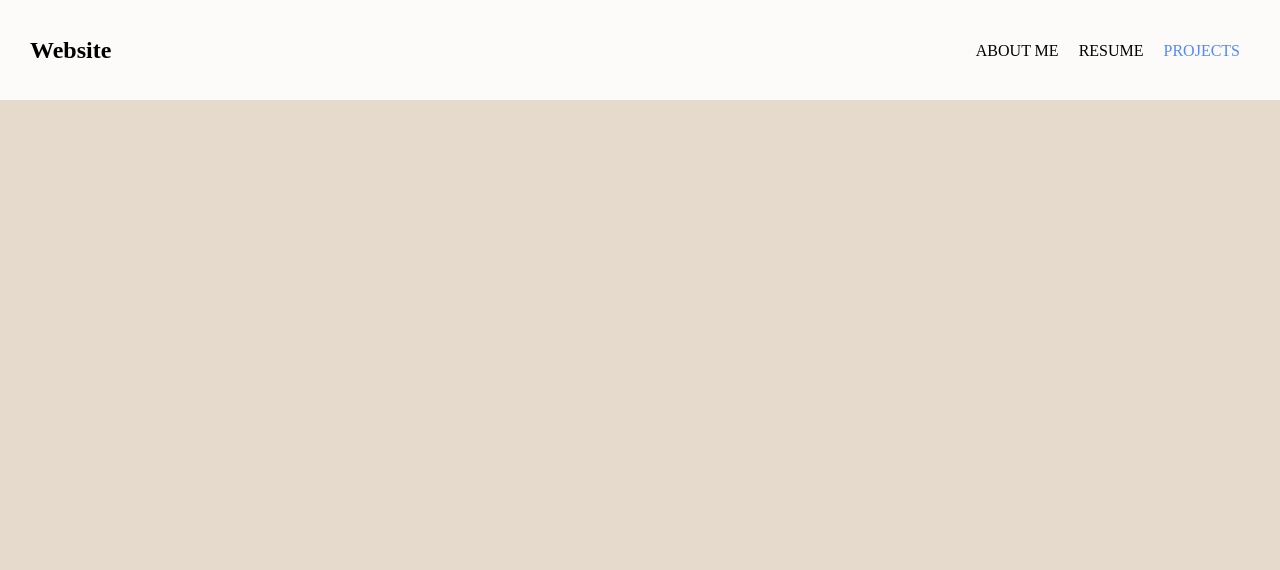
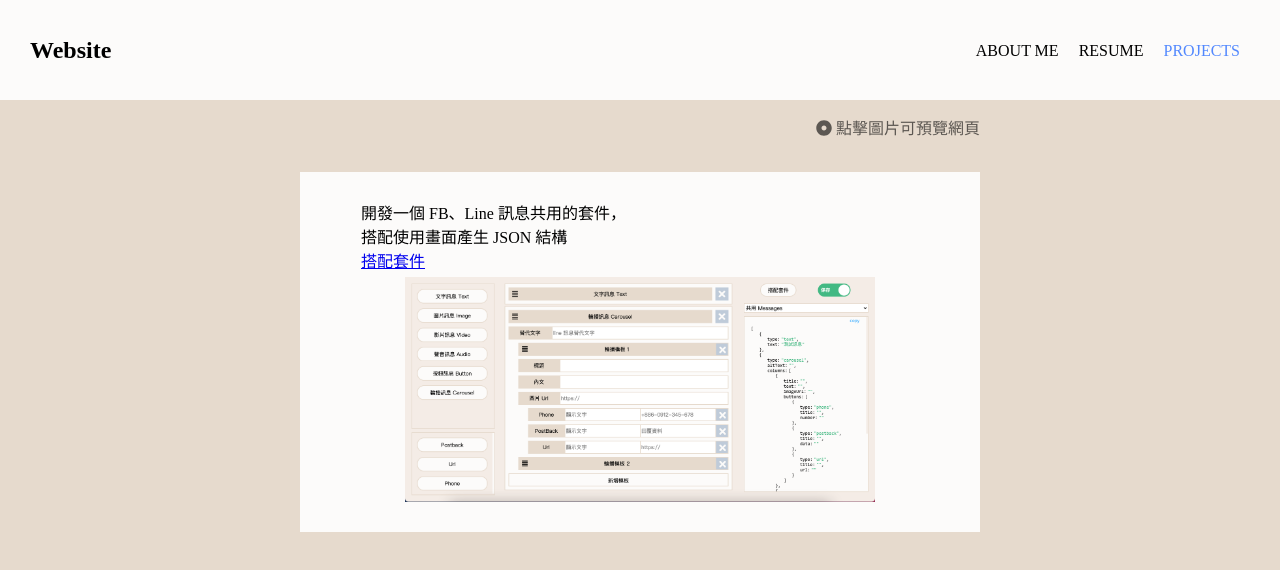
Before and after one commit to chi0307/website-legacy-by-2024-10, a Nuxt app: page /projects in a window 1280 px wide. Shown: the top 570 px of the page. Built offline with nearby package versions, Linux system fonts and the light colour scheme; what vue-js-modal, vue-js-toggle-button would draw is missing.

Commit message:
feat: 新增作品集
新增：
1. 作品集畫面
2. 作品預覽畫面

```diff
--- a/assets/css/main.scss
+++ b/assets/css/main.scss
@@ -41,4 +41,5 @@
 
   @import 'pages/aboutMe';
   @import 'pages/resume';
+  @import 'pages/projects';
 }
--- /dev/null
+++ b/assets/css/pages/_projects.scss
@@ -0,0 +1,27 @@
+.project-page {
+  display: flex;
+  flex-direction: column;
+  align-items: center;
+
+  .project-description-text {
+    margin-top: 20px;
+    width: $project-page-block-width;
+    text-align: right;
+    color: rgba(0, 0, 0, 0.6);
+
+    @include mobile {
+      width: 90vw;
+    }
+  }
+}
+
+.project-preview-modal {
+  overflow: scroll;
+
+  .preview {
+    min-width: 1440px;
+    min-height: 600px;
+    width: 100%;
+    height: 100%;
+  }
+}
--- a/assets/css/variables/_sizes.scss
+++ b/assets/css/variables/_sizes.scss
@@ -9,3 +9,6 @@ $about-me-page-height: calc(#{$about-me-message-top} * 2 + #{$about-me-message-b
 
 $resume-page-block-width: 680px;
 $resume-page-block-height: 340px;
+
+$project-page-block-width: 680px;
+$project-page-block-height: 360px;
--- /dev/null
+++ b/components/ProjectBlock.vue
@@ -0,0 +1,108 @@
+<template>
+  <div class="project-block">
+    <div class="inblock">
+      <div class="project-text" v-html="description" />
+      <div class="preview-image">
+        <img :src="previewImage" @click="openPreview()" />
+      </div>
+    </div>
+  </div>
+</template>
+
+<script>
+export default {
+  props: {
+    description: {
+      type: String,
+      default: '',
+    },
+    previewImage: {
+      type: String,
+      default: '',
+    },
+    previewUrl: {
+      type: String,
+      default: '',
+    },
+  },
+  methods: {
+    openPreview() {
+      this.$emit('openPreview', this.previewUrl);
+    },
+  },
+};
+</script>
+
+<style lang="scss" scoped>
+@import '@/assets/css/variables';
+
+$block-width: $project-page-block-width;
+$block-height: $project-page-block-height;
+
+.project-block {
+  width: $block-width;
+  height: $block-height;
+  margin-top: 34px;
+  margin-bottom: 34px;
+  background-color: $white-color;
+  display: flex;
+
+  @include mobile {
+    width: 90vw;
+  }
+
+  .inblock {
+    height: calc(#{$block-height} - 60px);
+    width: calc(#{$block-width} - 60px);
+    display: flex;
+    text-align: left;
+    flex-direction: column;
+    margin: 30px;
+    flex: 1;
+
+    @include mobile {
+      width: calc(90vw - 20px);
+      height: calc(#{$block-height} - 40px);
+      margin: 30px 10px 30px 10px;
+    }
+
+    .project-text {
+      text-align: left;
+      height: calc((#{$block-height} - 60px) * 0.25);
+      line-height: 1.5;
+      padding-left: 5%;
+      padding-right: 5%;
+      bottom: 0;
+
+      @include mobile {
+        height: calc((#{$block-height} - 40px) * 0.25);
+      }
+    }
+
+    .preview-image {
+      height: calc((#{$block-height} - 60px) * 0.75);
+      margin: auto;
+      position: relative;
+      width: 100%;
+
+      @include mobile {
+        height: calc((#{$block-height} - 40px) * 0.75);
+      }
+
+      img {
+        max-height: 100%;
+        max-width: 100%;
+        width: auto;
+        height: auto;
+        position: absolute;
+        top: 0;
+        bottom: 0;
+        left: 0;
+        right: 0;
+        margin: auto;
+        cursor: pointer;
+      }
+    }
+  }
+}
+</style>
--- a/components/SkillsBlock.vue
+++ b/components/SkillsBlock.vue
@@ -31,7 +31,7 @@ export default {
 };
 </script>
 
-<style scoped lang="scss">
+<style lang="scss" scoped>
 @import '@/assets/css/variables';
 
 $block-width: $resume-page-block-width;
--- a/pages/projects.vue
+++ b/pages/projects.vue
@@ -1,8 +1,50 @@
 <template>
-  <div />
+  <div>
+    <div class="project-page">
+      <p class="project-description-text">
+        <FontAwesomeIcon class="icon" :icon="['fas', 'dot-circle']" />
+        點擊圖片可預覽網頁
+      </p>
+      <div v-for="(project, index) of projects" :key="index">
+        <ProjectBlock
+          :description="project.text"
+          :previewImage="project.previewImage"
+          :previewUrl="project.previewUrl"
+          @openPreview="openPreview"
+        />
+      </div>
+    </div>
+    <modal name="project-preview-modal" height="90%" width="90%" classes="project-preview-modal">
+      <iframe class="preview" :src="previewUrl" frameborder="0" />
+    </modal>
+  </div>
 </template>
 <script>
 export default {
   layout: 'website',
+  data() {
+    return {
+      projects: [
+        {
+          text: `
+            開發一個 FB、Line 訊息共用的套件，<br />
+            搭配使用畫面產生 JSON 結構<br />
+            <a href="https://www.npmjs.com/package/@chi0307/transform-chatbot-message" target="_blank">
+              搭配套件
+            </a>
+          `,
+          previewImage: '/chatbot-preview.png',
+          previewUrl: '/side/chatbot',
+        },
+      ],
+      previewUrl: '',
+    };
+  },
+  methods: {
+    openPreview(url) {
+      this.previewUrl = url;
+      this.$modal.show('project-preview-modal');
+    },
+  },
 };
 </script>
```
Also changed, not shown: static/chatbot-preview.png (added).
